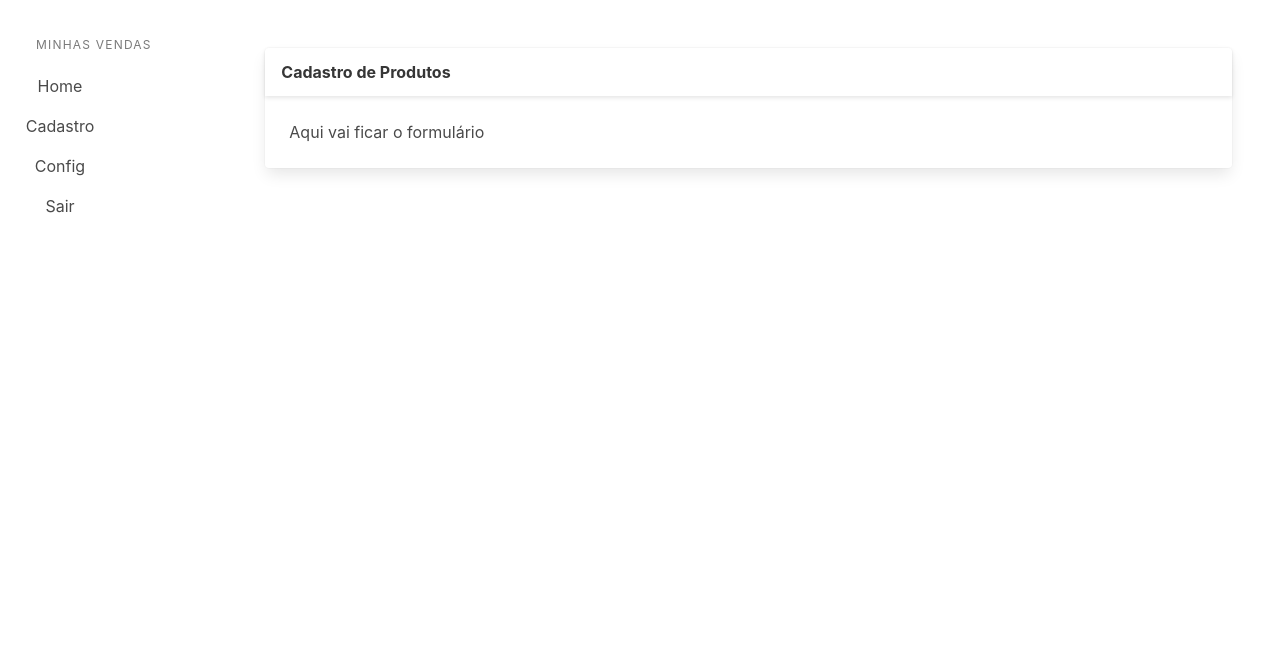
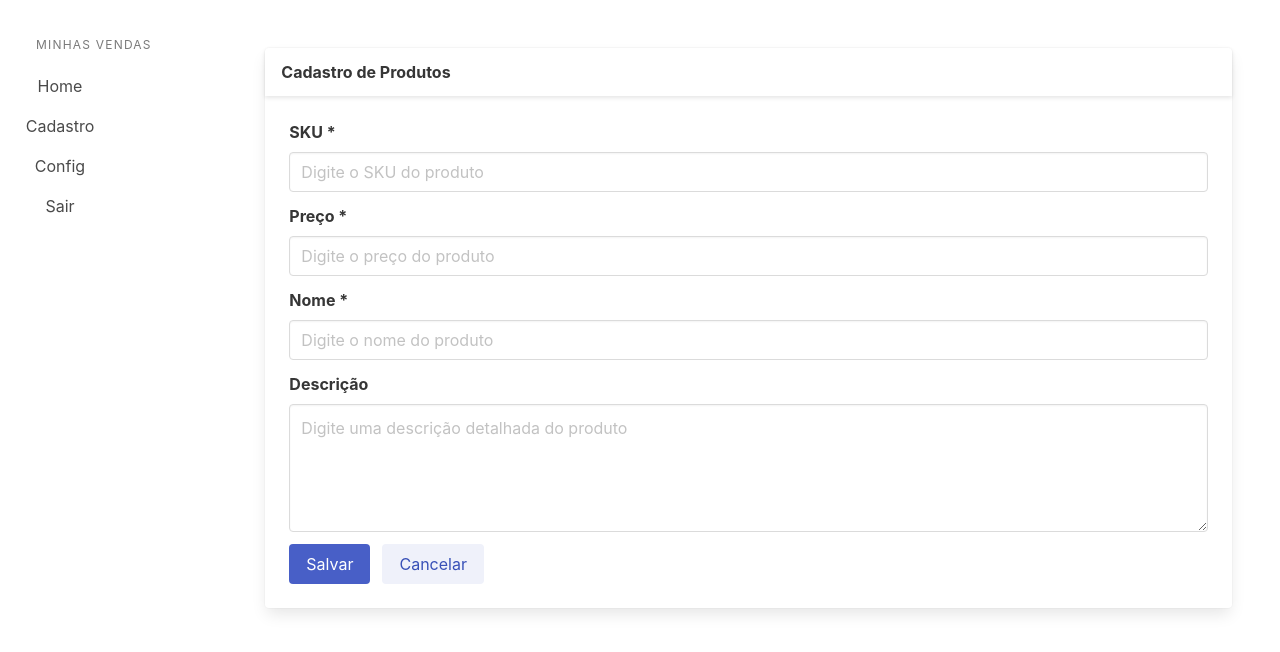
Before and after one commit to PauloDev13/udemy-venda-app, a Next.js app in the folder frontend/: page /cadastro/produto in a window 1280 px wide. Shown: the top 652 px of the page. Built offline with nearby package versions, Linux system fonts and the light colour scheme.

Commit message:
Creating Product Form

```diff
--- a/frontend/src/components/produtos/cadastro/index.tsx
+++ b/frontend/src/components/produtos/cadastro/index.tsx
@@ -4,6 +4,63 @@ import { Layout } from '~/components/layout';
 
 export const CadastroProduto: NextPage = () => {
   return (
-    <Layout title="Cadastro de Produtos">Aqui vai ficar o formulário</Layout>
+    <Layout title="Cadastro de Produtos">
+      <div className="field">
+        <label className="label" htmlFor="inputSku">
+          SKU *
+        </label>
+        <div className="control">
+          <input
+            className="input"
+            id="inputSku"
+            placeholder="Digite o SKU do produto"
+          />
+        </div>
+      </div>
+      <div className="field">
+        <label className="label" htmlFor="inputPrice">
+          Preço *
+        </label>
+        <div className="control">
+          <input
+            className="input"
+            id="inputPrice"
+            placeholder="Digite o preço do produto"
+          />
+        </div>
+      </div>
+      <div className="field">
+        <label className="label" htmlFor="inputName">
+          Nome *
+        </label>
+        <div className="control">
+          <input
+            className="input"
+            id="inputName"
+            placeholder="Digite o nome do produto"
+          />
+        </div>
+      </div>
+      <div className="field">
+        <label className="label" htmlFor="inputDescricao">
+          Descrição
+        </label>
+        <div className="control">
+          <textarea
+            className="textarea"
+            id="inputDescricao"
+            placeholder="Digite uma descrição detalhada do produto"
+          />
+        </div>
+      </div>
+      <div className="field is-grouped">
+        <div className="control">
+          <button className="button is-link">Salvar</button>
+        </div>
+        <div className="control">
+          <button className="button is-link is-light">Cancelar</button>
+        </div>
+      </div>
+    </Layout>
   );
 };
```
